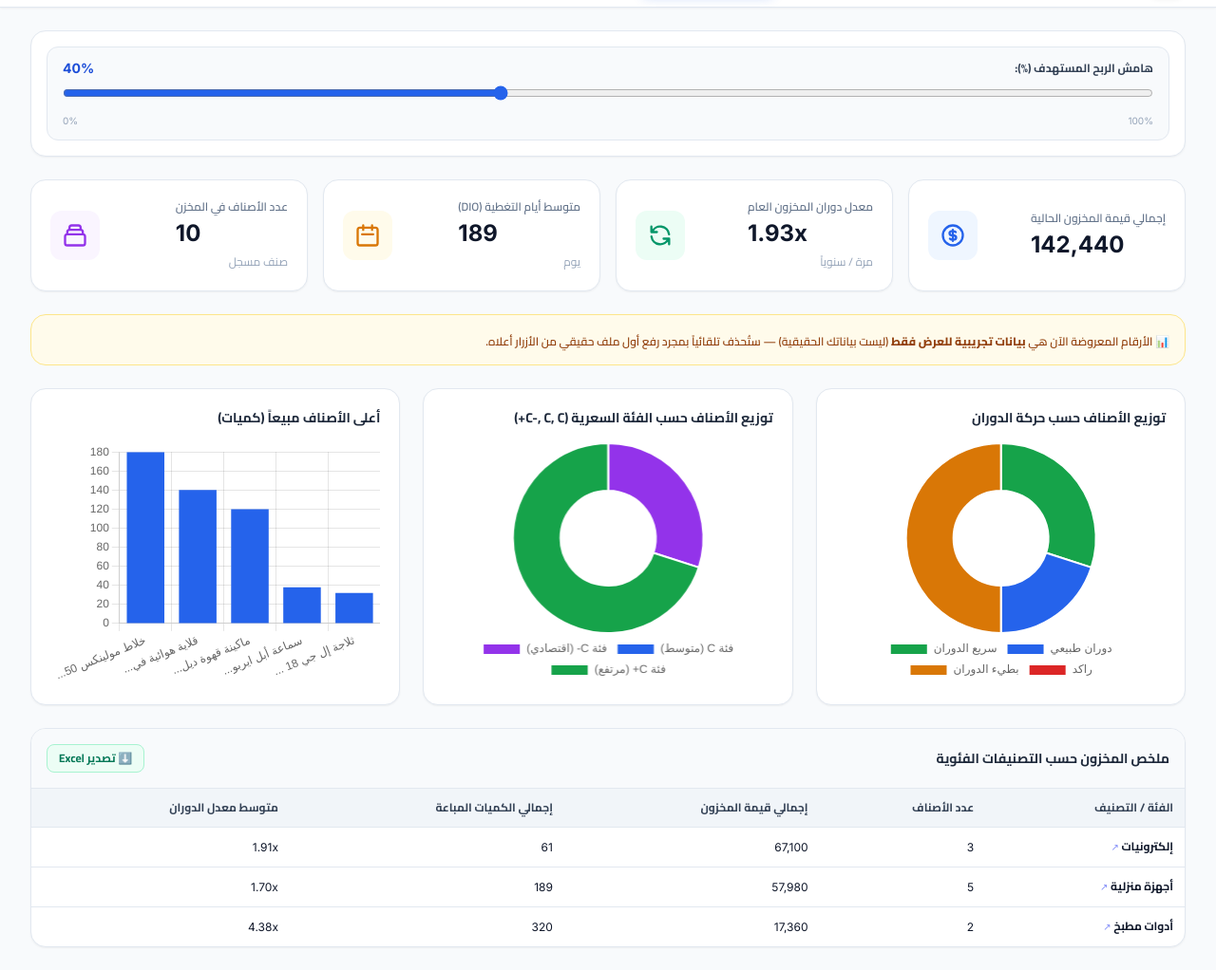
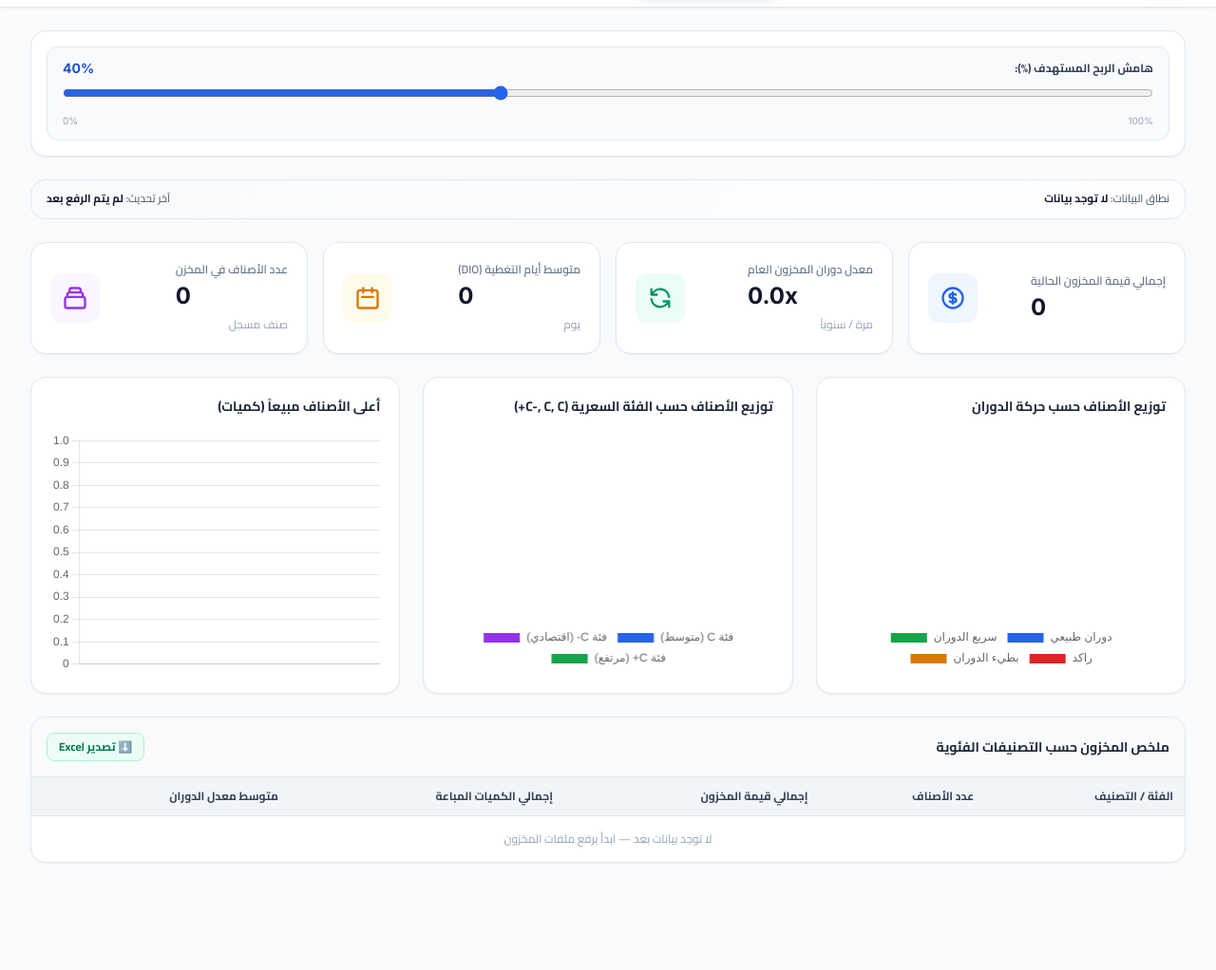
Before and after one commit to hosnyhamdi339-code/inventory-dashboard, a plain HTML site: page index.html in a window 1280 px wide. Shown: the part 57-1079 px from the top of the page at 95% size. After the commit the page ends 990 px from the top, so only its background shows below. Drawn offline with nearby package versions, Linux system fonts and the light colour scheme.

Commit message:
Update index.html

```diff
--- a/index.html
+++ b/index.html
@@ -75,6 +75,15 @@
     .badge.scrap { background-color: #fce7f3; color: #9d174d; }
         .badge.unknown { background-color: #f1f5f9; color: #64748b; }
     .badge.warn { background-color: #fef3c7; color: #92400e; }
+    .data-meta {
+      background: linear-gradient(135deg, #f8fafc, #ffffff);
+      border: 1px solid #e2e8f0; border-radius: 1rem; padding: .7rem 1rem;
+      display: flex; flex-wrap: wrap; align-items: center; justify-content: space-between;
+      gap: .5rem 1.5rem; color: #475569; font-size: .72rem;
+    }
+    .data-meta strong { color: #0f172a; }
+    .data-meta .meta-value { font-family: 'Inter', 'Cairo', sans-serif; direction: ltr; unicode-bidi: isolate; }
+
     .loader {
       border: 3px solid #f3f3f3; border-top: 3px solid var(--primary); border-radius: 50%;
       width: 24px; height: 24px; animation: spin 1s linear infinite; flex-shrink: 0;
@@ -153,7 +162,9 @@
 
     <!-- TAB 1: DASHBOARD & ANALYTICS -->
         <div id="tab-dashboard" class="tab-content active space-y-6">
+      <div id="dataMetaDashboard" class="data-meta"><span>نطاق البيانات: <strong id="dataRangeDashboard" class="meta-value">لا توجد بيانات</strong></span><span>آخر تحديث: <strong id="lastUpdateDashboard" class="meta-value">لم يتم الرفع بعد</strong></span></div>
       <div class="grid grid-cols-1 md:grid-cols-2 lg:grid-cols-4 gap-4">
+
         <div class="bg-white p-5 rounded-2xl border border-slate-200 shadow-sm flex items-center justify-between">
           <div>
             <p class="text-xs font-semibold text-slate-500">إجمالي قيمة المخزون الحالية</p>
@@ -237,7 +248,9 @@
 
     <!-- TAB 2: INVENTORY MAIN TABLE -->
         <div id="tab-inventory" class="tab-content space-y-4">
+      <div id="dataMetaInventory" class="data-meta"><span>نطاق بيانات المخزون: <strong id="dataRangeInventory" class="meta-value">لا توجد بيانات</strong></span><span>آخر تحديث: <strong id="lastUpdateInventory" class="meta-value">لم يتم الرفع بعد</strong></span></div>
       <div class="bg-white p-4 rounded-2xl border border-slate-200 shadow-sm flex flex-wrap items-center justify-between gap-4">
+
         <div class="flex flex-wrap items-center gap-3">
           <input type="text" id="searchInput" placeholder="بحث باسم الصنف..." class="p-2 border border-slate-300 rounded-xl text-xs w-64 focus:ring-2 focus:ring-blue-500 outline-none">
           <select id="categoryFilter" class="p-2 border border-slate-300 rounded-xl text-xs focus:ring-2 focus:ring-blue-500 outline-none">
@@ -291,7 +304,9 @@
 
     <!-- TAB 3: AUDIT & RECONCILIATION -->
         <div id="tab-audit" class="tab-content space-y-4">
+      <div id="dataMetaAudit" class="data-meta"><span>نطاق بيانات الجرد والحركات: <strong id="dataRangeAudit" class="meta-value">لا توجد بيانات</strong></span><span>آخر تحديث: <strong id="lastUpdateAudit" class="meta-value">لم يتم الرفع بعد</strong></span></div>
       <div class="bg-white p-4 rounded-2xl border border-slate-200 shadow-sm flex items-center justify-between flex-wrap gap-2">
+
         <div>
           <h3 class="text-sm font-bold text-slate-800">تقرير المطابقة والجرد الفعلي</h3>
           <p class="text-xs text-slate-500">يقارن بين (رصيد أول + الوارد − المنصرف) والجرد الفعلي، بناءً على حركات المخزون الخاصة بموقع المخزن المدقق فقط (راجع الإعدادات)</p>
@@ -322,7 +337,9 @@
 
     <!-- TAB 4: STOCK MOVES LOG -->
         <div id="tab-moves" class="tab-content space-y-4">
+      <div id="dataMetaMoves" class="data-meta"><span>نطاق تاريخ الحركات: <strong id="dataRangeMoves" class="meta-value">لا توجد بيانات</strong></span><span>آخر تحديث: <strong id="lastUpdateMoves" class="meta-value">لم يتم الرفع بعد</strong></span></div>
       <div class="bg-white p-4 rounded-2xl border border-slate-200 shadow-sm flex flex-wrap items-center justify-between gap-4">
+
         <div class="flex flex-wrap items-center gap-3">
           <input type="text" id="movesSearchInput" placeholder="بحث بالصنف أو رقم المرجع..." class="p-2 border border-slate-300 rounded-xl text-xs w-64 focus:ring-2 focus:ring-blue-500 outline-none">
           <select id="moveTypeFilter" class="p-2 border border-slate-300 rounded-xl text-xs focus:ring-2 focus:ring-blue-500 outline-none">
@@ -363,6 +380,7 @@
 
     <!-- TAB 5: SALES DASHBOARD -->
     <div id="tab-sales" class="tab-content space-y-4">
+      <div id="dataMetaSales" class="data-meta"><span>نطاق تاريخ المبيعات: <strong id="dataRangeSales" class="meta-value">لا توجد بيانات</strong></span><span>آخر تحديث: <strong id="lastUpdateSales" class="meta-value">لم يتم الرفع بعد</strong></span></div>
       <div class="bg-white p-4 rounded-2xl border border-slate-200 shadow-sm flex flex-wrap items-center justify-between gap-4">
         <div>
           <h3 class="text-sm font-bold text-slate-800">لوحة المبيعات</h3>
@@ -1392,32 +1410,17 @@
       sortKey: 'stockValue', sortDir: -1,
       movesSearch: '', moveType: '',
             salesSearch: '', salesPos: '',
-
-      // The seed rows below are DEMO data only, shown so the dashboard isn't blank on
-      // first open. isDemoData=true marks them as such; the moment the user uploads
-      // any real file (see evictDemoDataIfNeeded), they are wiped out completely --
-      // real and fictitious figures must never coexist in a financial dashboard.
-      isDemoData: true,
-      items: [
-        { key: 'name:شاشة سامسونج 65 بوصة 4k', name: "شاشة سامسونج 65 بوصة 4K", cat: "إلكترونيات", cost: 1800, price: 2800, qtyInitial: 20, qtyFinal: 15, soldYr: 85, auditQty: 15, auditDate: "2026-08-20" },
-        { key: 'name:ثلاجة إل جي 18 قدم نوفرست', name: "ثلاجة إل جي 18 قدم نوفرست", cat: "أجهزة منزلية", cost: 2400, price: 3600, qtyInitial: 10, qtyFinal: 8, soldYr: 32, auditQty: 8, auditDate: "2026-08-20" },
-        { key: 'name:غسالة توشيبا 7 كيلو أوتوماتيك', name: "غسالة توشيبا 7 كيلو أوتوماتيك", cat: "أجهزة منزلية", cost: 1100, price: 1650, qtyInitial: 15, qtyFinal: 12, soldYr: 45, auditQty: 11, auditDate: "2026-08-20" },
-        { key: 'name:ماكينة قهوة ديلونجي ديديكا', name: "ماكينة قهوة ديلونجي ديديكا", cat: "أجهزة منزلية", cost: 450, price: 750, qtyInitial: 40, qtyFinal: 35, soldYr: 120, auditQty: 35, auditDate: "2026-08-20" },
-        { key: 'name:سماعة أبل ايربودز برو 2', name: "سماعة أبل ايربودز برو 2", cat: "إلكترونيات", cost: 650, price: 950, qtyInitial: 50, qtyFinal: 42, soldYr: 210, auditQty: 42, auditDate: "2026-08-20" },
-        { key: 'name:خلاط مولينكس 500 واط مع ملحقات', name: "خلاط مولينكس 500 واط مع ملحقات", cat: "أدوات مطبخ", cost: 120, price: 220, qtyInitial: 80, qtyFinal: 75, soldYr: 180, auditQty: 75, auditDate: "2026-08-20" },
-        { key: 'name:قلاية هوائية فيليبس xl', name: "قلاية هوائية فيليبس XL", cat: "أدوات مطبخ", cost: 380, price: 620, qtyInitial: 30, qtyFinal: 22, soldYr: 140, auditQty: 22, auditDate: "2026-08-20" },
-        { key: 'name:مكواة بخار تيفال 2000 واط', name: "مكواة بخار تيفال 2000 واط", cat: "أجهزة منزلية", cost: 95, price: 160, qtyInitial: 60, qtyFinal: 58, soldYr: 25, auditQty: 58, auditDate: "2026-08-20" },
-        { key: 'name:مروحة سقف توشيبا 56 بوصة', name: "مروحة سقف توشيبا 56 بوصة", cat: "أجهزة منزلية", cost: 180, price: 290, qtyInitial: 25, qtyFinal: 24, soldYr: 8, auditQty: 24, auditDate: "2026-08-20" },
-        { key: 'name:تلفزيون سوني 55 بوصة oled', name: "تلفزيون سوني 55 بوصة OLED", cat: "إلكترونيات", cost: 3200, price: 4800, qtyInitial: 5, qtyFinal: 4, soldYr: 18, auditQty: 4, auditDate: "2026-08-20" }
-      ],
-      moves: [
-        { date: "2026-08-01", reference: "WH/IN/00101", product: "شاشة سامسونج 65 بوصة 4K", from_loc: "Vendors/موردين", to_loc: "WH/Stock", qty: 20, uom: "قطعة", moveType: "purchase" },
-        { date: "2026-08-05", reference: "WH/OUT/00342", product: "شاشة سامسونج 65 بوصة 4K", from_loc: "WH/Stock", to_loc: "Customers/عملاء", qty: 5, uom: "قطعة", moveType: "sale" },
-        { date: "2026-08-10", reference: "WH/OUT/00389", product: "غسالة توشيبا 7 كيلو أوتوماتيك", from_loc: "WH/Stock", to_loc: "Customers/عملاء", qty: 4, uom: "قطعة", moveType: "sale" },
-        { date: "2026-08-12", reference: "WH/IN/00115", product: "سماعة أبل ايربودز برو 2", from_loc: "Vendors/موردين", to_loc: "WH/Stock", qty: 30, uom: "قطعة", moveType: "purchase" },
-                { date: "2026-08-15", reference: "WH/OUT/00412", product: "سماعة أبل ايربودز برو 2", from_loc: "WH/Stock", to_loc: "Customers/عملاء", qty: 38, uom: "قطعة", moveType: "sale" }
-      ],
+      lastUpdatedAt: loadSetting("data_last_updated_at", ""),
+
+            // Start with a completely empty local dataset. Real inventory, moves, and
+
+      // sales are populated only by user uploads or by successful Supabase loading.
+      // This prevents sample figures from being mistaken for the user's data.
+      isDemoData: false,
+      items: [],
+      moves: [],
       sales: [],
+
       // Manual reconciliation for moves-file product names that don't match any
       // inventory item by name (see the "X% unmatched" data-quality note). Keyed by
       // normalizeMatchKey(rawProductNameFromMovesFile). Value is either
@@ -1429,7 +1432,59 @@
             productAliases: loadProductAliases()
     };
 
+    function markDataUpdated(timestamp) {
+      const iso = timestamp || new Date().toISOString();
+      state.lastUpdatedAt = iso;
+      localStorage.setItem("data_last_updated_at", iso);
+    }
+    function parseDataDate(value) {
+      const raw = formatDateValue(value);
+      if (!raw) return null;
+      const iso = raw.match(/^(\d{4})[-\/](\d{1,2})[-\/](\d{1,2})/);
+      let date = null;
+      if (iso) date = new Date(Number(iso[1]), Number(iso[2]) - 1, Number(iso[3]));
+      else {
+        const parsed = new Date(raw);
+        if (!Number.isNaN(parsed.getTime())) date = parsed;
+      }
+      if (!date || Number.isNaN(date.getTime())) return null;
+      return { date, label: formatJSDateForDisplay(date).slice(0, 10) };
+    }
+    function getDataDateValues(scope) {
+      const itemDates = state.items.map(i => i.auditDate).filter(Boolean);
+      const moveDates = state.moves.map(m => m.date).filter(Boolean);
+      const salesDates = state.sales.map(s => s.date).filter(Boolean);
+      if (scope === 'moves') return moveDates;
+      if (scope === 'sales') return salesDates;
+      if (scope === 'audit') return itemDates.concat(moveDates);
+      if (scope === 'inventory') return itemDates.concat(moveDates);
+      return itemDates.concat(moveDates, salesDates);
+    }
+    function getDataDateRange(scope) {
+      const parsed = getDataDateValues(scope).map(parseDataDate).filter(Boolean).sort((a, b) => a.date - b.date);
+      if (!parsed.length) return null;
+      return { start: parsed[0].label, end: parsed[parsed.length - 1].label, latest: parsed[parsed.length - 1].label };
+    }
+    function formatLastUpdated(value) {
+      const d = value ? new Date(value) : null;
+      return d && !Number.isNaN(d.getTime()) ? formatJSDateForDisplay(d) : 'غير متاح';
+    }
+    function renderDataMeta() {
+      const configs = [
+        ['Dashboard', 'dashboard'], ['Inventory', 'inventory'], ['Audit', 'audit'], ['Moves', 'moves'], ['Sales', 'sales']
+      ];
+      configs.forEach(([suffix, scope]) => {
+        const range = getDataDateRange(scope);
+        const rangeEl = document.getElementById(`dataRange${suffix}`);
+        const updateEl = document.getElementById(`lastUpdate${suffix}`);
+        if (!rangeEl || !updateEl) return;
+        rangeEl.textContent = range ? (range.start === range.end ? range.start : `${range.start} — ${range.end}`) : 'لا توجد بيانات';
+        updateEl.textContent = state.lastUpdatedAt ? formatLastUpdated(state.lastUpdatedAt) : 'لم يتم الرفع بعد';
+      });
+    }
+
     function loadProductAliases() {
+
       try { return JSON.parse(localStorage.getItem("product_aliases") || "{}"); } catch (e) { return {}; }
     }
     function saveProductAliases() {
@@ -1637,6 +1692,9 @@
         const { data: cloudSales, error: salesErr } = await selectAllRows("sales_lines");
         if (!salesErr && cloudSales && cloudSales.length > 0) { state.sales = cloudSales.map(normalizeCloudSale); state.isDemoData = false; }
         else if (salesErr) console.warn("sales_lines load error:", salesErr.message);
+        if ((cloudItems && cloudItems.length) || (cloudMoves && cloudMoves.length) || (cloudSales && cloudSales.length)) {
+          if (!state.lastUpdatedAt) markDataUpdated();
+        }
         recomputeAndRenderAll();
         renderCloudStatus(itemsErr, movesErr, salesErr);
         return { ok: !itemsErr && !movesErr && !salesErr, itemsErr, movesErr, salesErr };
@@ -1830,7 +1888,9 @@
     // state.items / state.moves / settings / targetMargin actually changed.
     function recomputeAndRenderAll() {
             const { processed, notes, unmatchedStats } = processInventoryData();
+      renderDataMeta();
       cachedProcessed = processed;
+
       lastDataQualityNotes = notes;
       lastUnmatchedStats = unmatchedStats;
       fuzzyItemIndex = buildFuzzyItemIndex(processed);
@@ -1841,9 +1901,7 @@
       } else {
         unmatchedBtn.classList.add("hidden");
       }
-      if (state.isDemoData) {
-        notes.unshift('📊 الأرقام المعروضة الآن هي <strong>بيانات تجريبية للعرض فقط</strong> (ليست بياناتك الحقيقية) — ستُحذف تلقائياً بمجرد رفع أول ملف حقيقي من الأزرار أعلاه.');
-      }
+
       showDataQualityBanner(notes);
 
       const totalVal = processed.reduce((sum, i) => sum + i.stockValue, 0);
@@ -2399,6 +2457,7 @@
             setUploadLoading(true, `⏳ جاري رفع ${movesToSync.length.toLocaleString('en-US')} حركة للسحابة...`);
             movesSyncResult = await batchUpsert("stock_moves", movesToSync);
           }
+                    markDataUpdated();
           recomputeAndRenderAll();
           let movesMsg = (demoWasCleared ? `🧹 تم حذف بيانات العرض التجريبية تلقائياً لأن هذا أول رفع حقيقي.\n\n` : '') +
             `✅ تمت معالجة ملف/ملفات الحركات محلياً بنجاح.\nإجمالي الصفوف المقروءة: ${summary.total}\nتم التعرف على: ${summary.mapped} حركة\nتمت إضافتها لسجل الحركات: ${addedCount} حركة جديدة\nتم تجاهلها كتكرار لحركة موجودة مسبقاً: ${duplicateCount}\nتم تجاهل ${summary.skippedEmpty} صف فارغ (بدون اسم صنف).\n\n⚠️ ملاحظة: هذا الرفع يُضيف إلى سجل الحركات المتراكم ولا يستبدله (ليس لقطة). لحذف حركات قديمة أو غير صحيحة استخدم "مسح جميع البيانات" من الإعدادات، أو راجع مصدر البيانات في Supabase مباشرة.`;
@@ -2454,6 +2513,7 @@
             setUploadLoading(true, `⏳ جاري رفع ${salesToSync.length.toLocaleString('en-US')} سطر مبيعات للسحابة...`);
             salesSyncResult = await batchUpsert('sales_lines', salesToSync);
           }
+          markDataUpdated();
           recomputeAndRenderAll();
           let salesMsg = (demoWasCleared ? `🧹 تم حذف بيانات العرض التجريبية تلقائياً لأن هذا أول رفع حقيقي.\n\n` : '') +
             `✅ تمت معالجة ملف المبيعات محلياً بنجاح.\nإجمالي الصفوف المقروءة: ${summary.total}\nتم التعرف على: ${summary.mapped} سطر\nتمت إضافتها: ${addedCount} سطر جديد\nتم تجاهلها كتكرار: ${duplicateCount} سطر\nالمرتجعات المكتشفة: ${summary.returns}\nالصفوف الملغاة المستبعدة من الحساب: ${summary.cancelled}`;
@@ -2521,6 +2581,7 @@
             setUploadLoading(true, `⏳ جاري حفظ الأصناف بالسحابة...`);
             itemsSyncResult = await batchUpsert("inventory_items", state.items.map(it => ({ ...it, id: (it.key || '').replace(/[^a-zA-Z0-9_]/g, '_') })));
           }
+                    markDataUpdated();
           recomputeAndRenderAll();
           let msg = (demoWasCleared ? `🧹 تم حذف بيانات العرض التجريبية تلقائياً لأن هذا أول رفع حقيقي.\n\n` : '') +
             `✅ تمت معالجة الملف محلياً بنجاح.\nإجمالي الصفوف: ${parsed.stats.total}\nتم استيراد: ${parsed.stats.mapped} صف`;
@@ -2828,8 +2889,10 @@
       state.moves = [];
             state.sales = [];
       state.isDemoData = false; // explicit empty state, not the demo -- don't re-seed
+      markDataUpdated();
 
       recomputeAndRenderAll();
+
       closeSettingsModal();
       alert("✅ تم مسح جميع البيانات. يمكنك الآن رفع ملفاتك من جديد.");
     });
```
Lines whose indentation alone changed are shown as unchanged.
